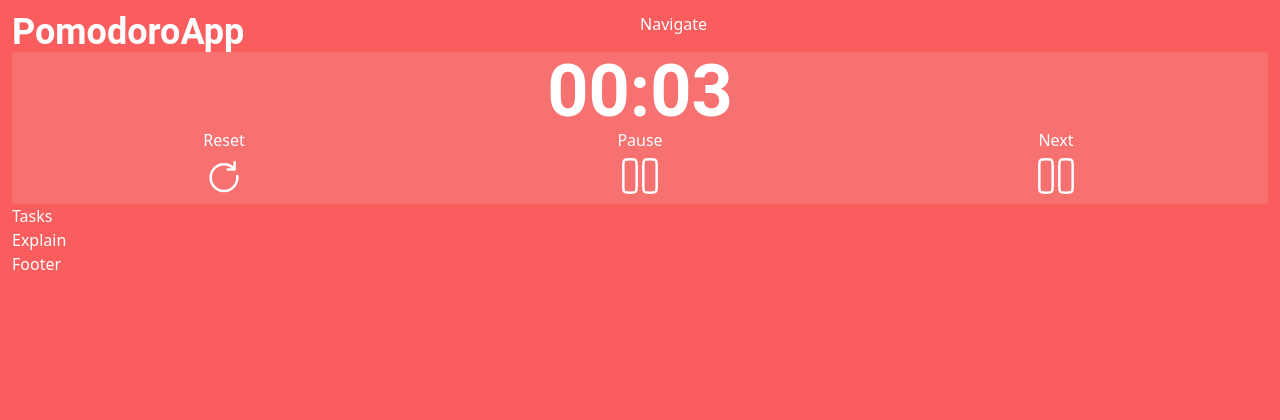
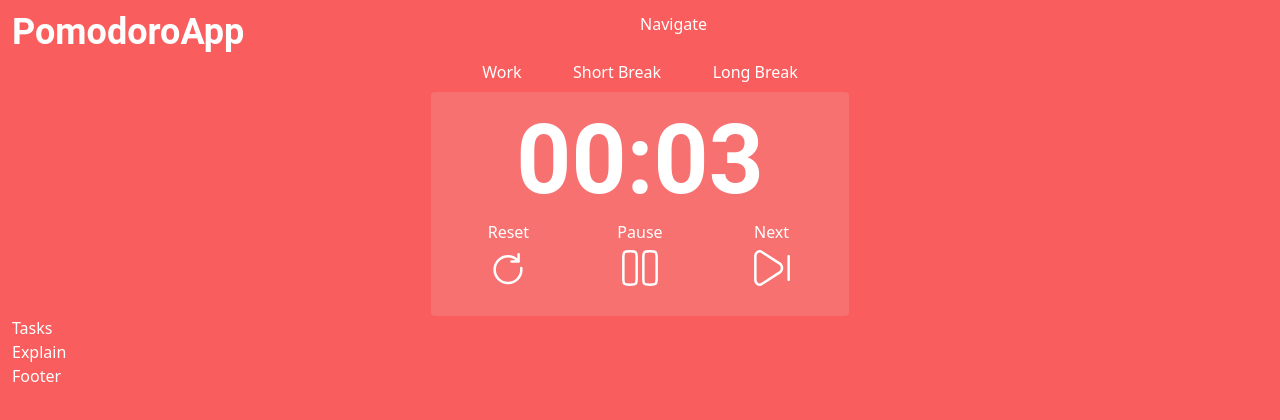
Before and after one commit to andresNeveu/pomodoro-app, a React (Vite) app: page / in a window 1280 px wide. Both pictures are taken after a click on the button "Play". Shown: the top 420 px of the page. Built offline with nearby package versions, Linux system fonts and the light colour scheme.

Commit message:
new order, start control timers

```diff
--- a/src/components/cards/Clock.tsx
+++ b/src/components/cards/Clock.tsx
@@ -1,3 +1,92 @@
+import useTimer from '../../hooks/useTimer';
+import startSVG from '/start.svg';
+import pauseSVG from '/pause.svg';
+import resetSVG from '/reset.svg';
+import nextSVG from '/next.svg';
+import { useEffect } from 'react';
+
+const Clock = () => {
+	const { seconds, running, start, pause, reset, stop } = useTimer({
+		initialSeconds: 5,
+	});
+	console.log('hola', running, seconds);
+
+	useEffect(() => {
+		if (!running && seconds === 0) {
+			stop();
+		}
+	}, [running]);
+
+	return (
+		<>
+			<div className='flex justify-center font-roboto font-semibold text-7xl p-1 md:text-8xl'>
+				<span>{formatNumber(Math.floor(seconds / 60))}</span>
+				<span>:</span>
+				<span>{formatNumber(seconds % 60)}</span>
+			</div>
+			<div className='flex justify-around p-1'>
+				{running ? (
+					<>
+						<DivButton>
+							<button
+								type='button'
+								onClick={() => {
+									reset();
+								}}
+							>
+								Reset
+								<img src={resetSVG} className='w-12 p-1' alt='Reiniciar' />
+							</button>
+						</DivButton>
+						<DivButton>
+							<button
+								type='button'
+								onClick={() => {
+									pause();
+								}}
+							>
+								Pause
+								<img src={pauseSVG} className='w-12 p-1' alt='Pausar' />
+							</button>
+						</DivButton>
+						<DivButton>
+							<button
+								type='button'
+								onClick={() => {
+									stop();
+								}}
+							>
+								Next
+								<img src={nextSVG} className='w-12 p-1' alt='Pausar' />
+							</button>
+						</DivButton>
+					</>
+				) : (
+					<DivButton>
+						<button
+							type='button'
+							onClick={() => {
+								start();
+							}}
+						>
+							Play
+							<img src={startSVG} className='w-12 p-1' alt='Iniciar' />
+						</button>
+					</DivButton>
+				)}
+			</div>
+		</>
+	);
+};
+
+interface propsDivButton {
+	children: JSX.Element;
+}
+
+const DivButton = (props: propsDivButton) => {
+	return <div className='rounded-md text-center hover:shadow-md md:w-20 p-1'>{props.children}</div>;
+};
+
 const formatNumber = (num: number): String => {
 	return num.toLocaleString('en-US', {
 		minimumIntegerDigits: 2,
@@ -5,18 +94,4 @@ const formatNumber = (num: number): String => {
 	});
 };
 
-interface propsClock {
-	seconds: number;
-}
-
-const Clock = (props: propsClock) => {
-	return (
-		<div className='flex justify-center font-roboto font-semibold text-7xl'>
-			<span>{formatNumber(Math.floor(props.seconds / 60))}</span>
-			<span>:</span>
-			<span>{formatNumber(props.seconds % 60)}</span>
-		</div>
-	);
-};
-
 export default Clock;
--- a/src/components/controls/TimerControl.tsx
+++ /dev/null
@@ -1,74 +0,0 @@
-import { useState } from 'react';
-import startSVG from '/start.svg';
-import pauseSVG from '/pause.svg';
-import resetSVG from '/reset.svg';
-import nextSVG from '/next.svg';
-
-interface propsTimerControl {
-	start: Function;
-	pause: Function;
-	stop: Function;
-	reset: Function;
-}
-
-const TimerControl = (props: propsTimerControl) => {
-	const [isPlay, setIsPlay] = useState<boolean>(false);
-	return (
-		<div className='flex justify-around'>
-			{isPlay ? (
-				<>
-					<div>
-						<button
-							type='button'
-							onClick={() => {
-								props.reset();
-							}}
-						>
-							Reset
-							<img src={resetSVG} className='w-12 p-1' alt='Reiniciar' />
-						</button>
-					</div>
-					<div>
-						<button
-							type='button'
-							onClick={() => {
-								setIsPlay(false);
-								props.pause();
-							}}
-						>
-							Pause
-							<img src={pauseSVG} className='w-12 p-1' alt='Pausar' />
-						</button>
-					</div>
-					<div>
-						<button
-							type='button'
-							onClick={() => {
-								setIsPlay(false);
-								props.pause();
-							}}
-						>
-							Next
-							<img src={pauseSVG} className='w-12 p-1' alt='Pausar' />
-						</button>
-					</div>
-				</>
-			) : (
-				<div>
-					<button
-						type='button'
-						onClick={() => {
-							setIsPlay(true);
-							props.start();
-						}}
-					>
-						Play
-						<img src={startSVG} className='w-12 p-1' alt='Iniciar' />
-					</button>
-				</div>
-			)}
-		</div>
-	);
-};
-
-export default TimerControl;
--- a/src/components/sections/Timer.tsx
+++ b/src/components/sections/Timer.tsx
@@ -1,18 +1,34 @@
+import useTimer from '../../hooks/useTimer';
+import startSVG from '/start.svg';
+import pauseSVG from '/pause.svg';
+import resetSVG from '/reset.svg';
+import nextSVG from '/next.svg';
+import { useEffect } from 'react';
 import Clock from '../cards/Clock';
-import useTimer from '../../hooks/useTimer';
-import TimerControl from '../controls/TimerControl';
 
 const Timer = () => {
-	const { seconds, start, pause, reset, stop } = useTimer({
+	const { seconds, running, start, pause, reset, stop } = useTimer({
 		initialSeconds: 5,
 	});
-	console.log('hola', seconds);
+	console.log('hola', running, seconds);
+
+	useEffect(() => {
+		if (!running && seconds === 0) {
+			stop();
+		}
+	}, [running]);
 
 	return (
-		<section className='p-1 bg-red-400 rounded'>
-			<Clock seconds={seconds} />
-			<TimerControl start={start} pause={pause} reset={reset} stop={stop} />
-		</section>
+		<>
+			<ul className='flex justify-evenly md:w-1/3 mx-auto py-2'>
+				<li>Work</li>
+				<li>Short Break</li>
+				<li>Long Break</li>
+			</ul>
+			<section className='bg-red-400 rounded md:w-1/3 mx-auto px-2 py-4'>
+				<Clock />
+			</section>
+		</>
 	);
 };
 
```
